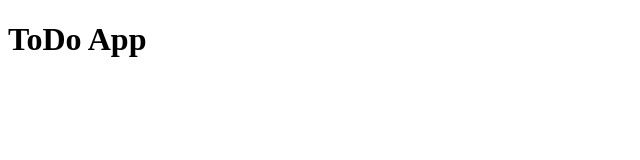
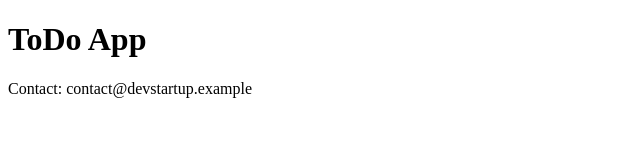
Before and after one commit to sihamamine-gif/todo-app, a website: page index.html in a window 1280 px wide. Shown: the whole page, without its empty margins (0-640 px from the left). Drawn offline with Linux system fonts and the light colour scheme.

Commit message:
feat: add contact footer (feature-contact)

```diff
--- a/index.html
+++ b/index.html
@@ -7,7 +7,8 @@
 <body>
   <h1>ToDo App</h1>
 
-  <!-- FOOTER -->
+  <footer>Contact: contact@devstartup.example</footer>
+
 
 </body>
 </html>
```
